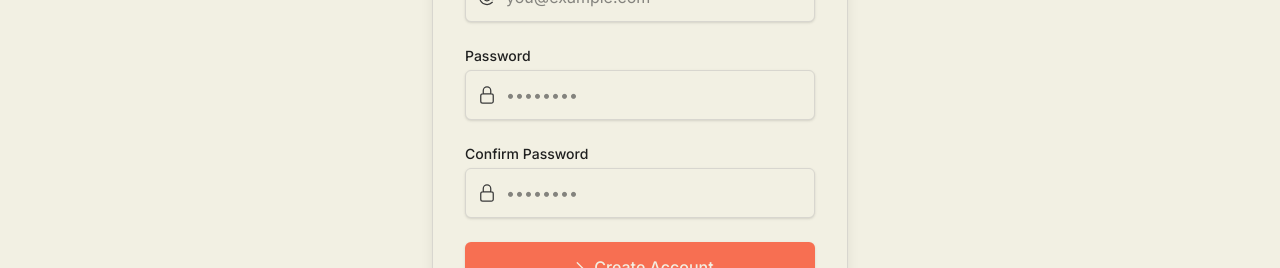
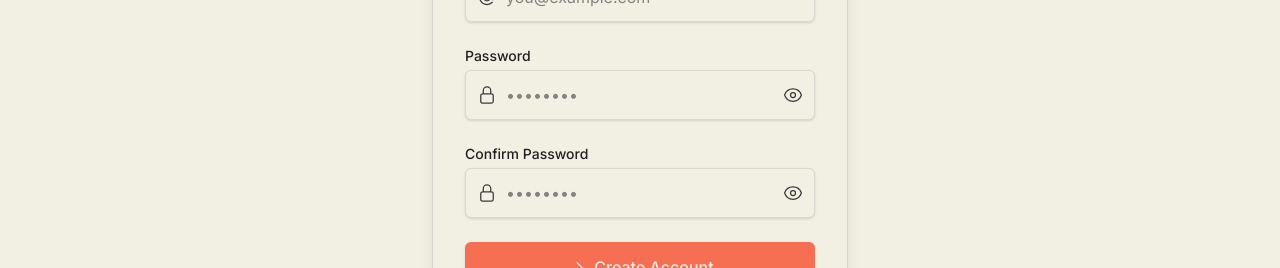
Before and after one commit to CyberBoyAyush/TuduAI, a React (Vite) app: page /register in a window 1280 px wide. Shown: the part 518-786 px from the top of the page. Built offline with nearby package versions, Linux system fonts and the light colour scheme; no server answers.

Commit message:
feat: Add password visibility toggle to Login and Register components

```diff
--- a/src/pages/Login.jsx
+++ b/src/pages/Login.jsx
@@ -12,12 +12,15 @@
   ArrowRightIcon,
   CheckCircleIcon,
   ClipboardDocumentListIcon,
-  CheckBadgeIcon
+  CheckBadgeIcon,
+  EyeIcon,
+  EyeSlashIcon
 } from '@heroicons/react/24/outline'
 
 export default function Login() {
   const [email, setEmail] = useState('')
   const [password, setPassword] = useState('')
+  const [showPassword, setShowPassword] = useState(false)
   const [error, setError] = useState('')
   const [loading, setLoading] = useState(false)
   const [success, setSuccess] = useState(false)
@@ -169,15 +172,26 @@
                     <LockClosedIcon className="h-5 w-5 text-[#3a3a3a] dark:text-[#d1cfbf]" />
                   </div>
                   <motion.input
-                    type="password"
+                    type={showPassword ? "text" : "password"}
                     value={password}
                     onChange={(e) => setPassword(e.target.value)}
-                    className="w-full py-3 pl-10 pr-3 border border-[#d8d6cf] dark:border-[#3a3a3a] rounded-md bg-[#f2f0e3] dark:bg-[#202020] text-[#202020] dark:text-[#f2f0e3] placeholder-[#3a3a3a]/60 dark:placeholder-[#d1cfbf]/60 focus:outline-none focus:ring-1 focus:ring-[#f76f52] focus:border-transparent shadow-sm"
+                    className="w-full py-3 pl-10 pr-12 border border-[#d8d6cf] dark:border-[#3a3a3a] rounded-md bg-[#f2f0e3] dark:bg-[#202020] text-[#202020] dark:text-[#f2f0e3] placeholder-[#3a3a3a]/60 dark:placeholder-[#d1cfbf]/60 focus:outline-none focus:ring-1 focus:ring-[#f76f52] focus:border-transparent shadow-sm"
                     placeholder="••••••••"
                     required
                     whileFocus={{ scale: 1.01 }}
                     transition={{ duration: 0.2 }}
                   />
+                  <button
+                    type="button"
+                    onClick={() => setShowPassword(!showPassword)}
+                    className="absolute inset-y-0 right-0 pr-3 flex items-center text-[#3a3a3a] dark:text-[#d1cfbf] hover:text-[#202020] dark:hover:text-[#f2f0e3] transition-colors"
+                  >
+                    {showPassword ? (
+                      <EyeSlashIcon className="h-5 w-5" />
+                    ) : (
+                      <EyeIcon className="h-5 w-5" />
+                    )}
+                  </button>
                 </div>
               </div>
 
--- a/src/pages/Register.jsx
+++ b/src/pages/Register.jsx
@@ -13,7 +13,9 @@
   ArrowRightIcon,
   CheckCircleIcon,
   ClipboardDocumentListIcon,
-  CheckBadgeIcon
+  CheckBadgeIcon,
+  EyeIcon,
+  EyeSlashIcon
 } from '@heroicons/react/24/outline'
 
 export default function Register() {
@@ -21,6 +23,8 @@
   const [email, setEmail] = useState('')
   const [password, setPassword] = useState('')
   const [confirmPassword, setConfirmPassword] = useState('')
+  const [showPassword, setShowPassword] = useState(false)
+  const [showConfirmPassword, setShowConfirmPassword] = useState(false)
   const [error, setError] = useState('')
   const [loading, setLoading] = useState(false)
   const [success, setSuccess] = useState(false)
@@ -198,16 +202,27 @@
                     <LockClosedIcon className="h-5 w-5 text-[#3a3a3a] dark:text-[#d1cfbf]" />
                   </div>
                   <motion.input
-                    type="password"
+                    type={showPassword ? "text" : "password"}
                     value={password}
                     onChange={(e) => setPassword(e.target.value)}
-                    className="w-full py-3 pl-10 pr-3 border border-[#d8d6cf] dark:border-[#3a3a3a] rounded-md bg-[#f2f0e3] dark:bg-[#202020] text-[#202020] dark:text-[#f2f0e3] placeholder-[#3a3a3a]/60 dark:placeholder-[#d1cfbf]/60 focus:outline-none focus:ring-1 focus:ring-[#f76f52] focus:border-transparent shadow-sm"
+                    className="w-full py-3 pl-10 pr-12 border border-[#d8d6cf] dark:border-[#3a3a3a] rounded-md bg-[#f2f0e3] dark:bg-[#202020] text-[#202020] dark:text-[#f2f0e3] placeholder-[#3a3a3a]/60 dark:placeholder-[#d1cfbf]/60 focus:outline-none focus:ring-1 focus:ring-[#f76f52] focus:border-transparent shadow-sm"
                     placeholder="••••••••"
                     required
                     minLength={6}
                     whileFocus={{ scale: 1.01 }}
                     transition={{ duration: 0.2 }}
                   />
+                  <button
+                    type="button"
+                    onClick={() => setShowPassword(!showPassword)}
+                    className="absolute inset-y-0 right-0 pr-3 flex items-center text-[#3a3a3a] dark:text-[#d1cfbf] hover:text-[#202020] dark:hover:text-[#f2f0e3] transition-colors"
+                  >
+                    {showPassword ? (
+                      <EyeSlashIcon className="h-5 w-5" />
+                    ) : (
+                      <EyeIcon className="h-5 w-5" />
+                    )}
+                  </button>
                 </div>
               </div>
 
@@ -220,16 +235,27 @@
                     <LockClosedIcon className="h-5 w-5 text-[#3a3a3a] dark:text-[#d1cfbf]" />
                   </div>
                   <motion.input
-                    type="password"
+                    type={showConfirmPassword ? "text" : "password"}
                     value={confirmPassword}
                     onChange={(e) => setConfirmPassword(e.target.value)}
-                    className="w-full py-3 pl-10 pr-3 border border-[#d8d6cf] dark:border-[#3a3a3a] rounded-md bg-[#f2f0e3] dark:bg-[#202020] text-[#202020] dark:text-[#f2f0e3] placeholder-[#3a3a3a]/60 dark:placeholder-[#d1cfbf]/60 focus:outline-none focus:ring-1 focus:ring-[#f76f52] focus:border-transparent shadow-sm"
+                    className="w-full py-3 pl-10 pr-12 border border-[#d8d6cf] dark:border-[#3a3a3a] rounded-md bg-[#f2f0e3] dark:bg-[#202020] text-[#202020] dark:text-[#f2f0e3] placeholder-[#3a3a3a]/60 dark:placeholder-[#d1cfbf]/60 focus:outline-none focus:ring-1 focus:ring-[#f76f52] focus:border-transparent shadow-sm"
                     placeholder="••••••••"
                     required
                     minLength={6}
                     whileFocus={{ scale: 1.01 }}
                     transition={{ duration: 0.2 }}
                   />
+                  <button
+                    type="button"
+                    onClick={() => setShowConfirmPassword(!showConfirmPassword)}
+                    className="absolute inset-y-0 right-0 pr-3 flex items-center text-[#3a3a3a] dark:text-[#d1cfbf] hover:text-[#202020] dark:hover:text-[#f2f0e3] transition-colors"
+                  >
+                    {showConfirmPassword ? (
+                      <EyeSlashIcon className="h-5 w-5" />
+                    ) : (
+                      <EyeIcon className="h-5 w-5" />
+                    )}
+                  </button>
                 </div>
               </div>
 
```
